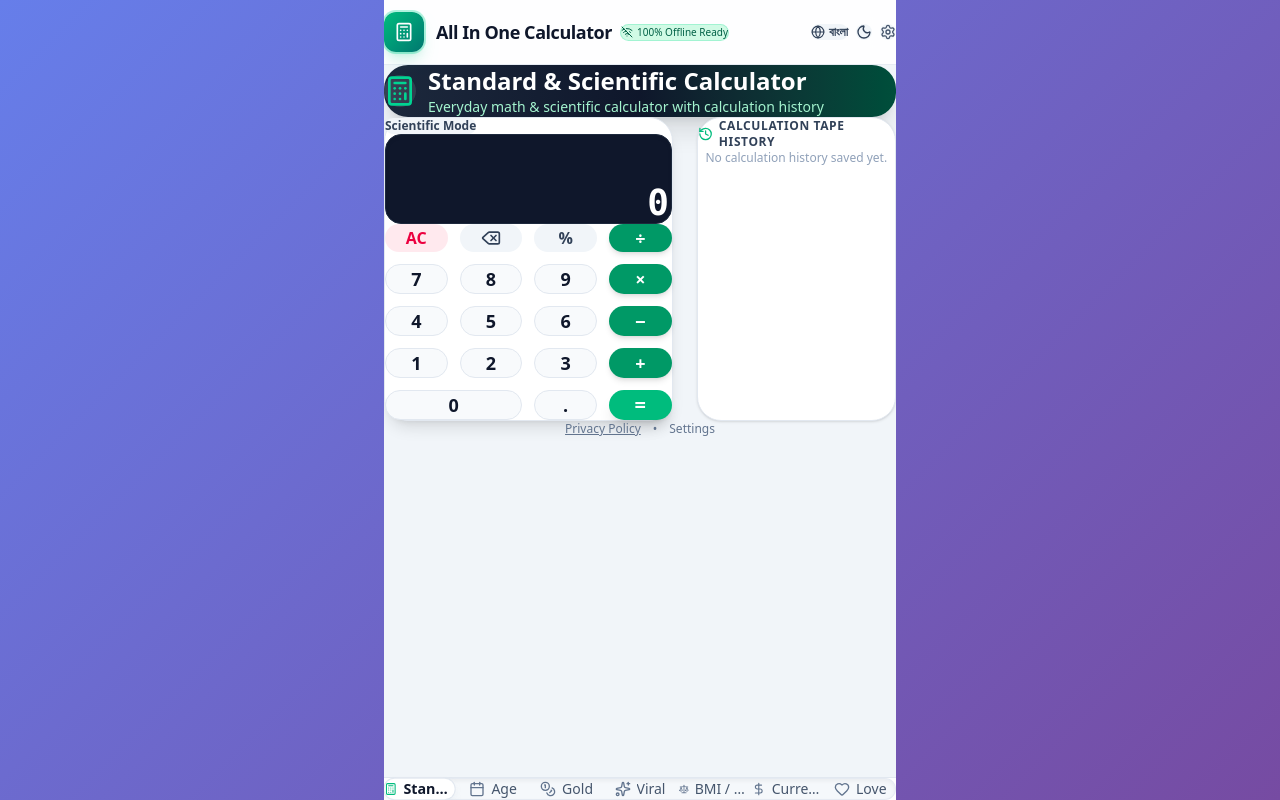
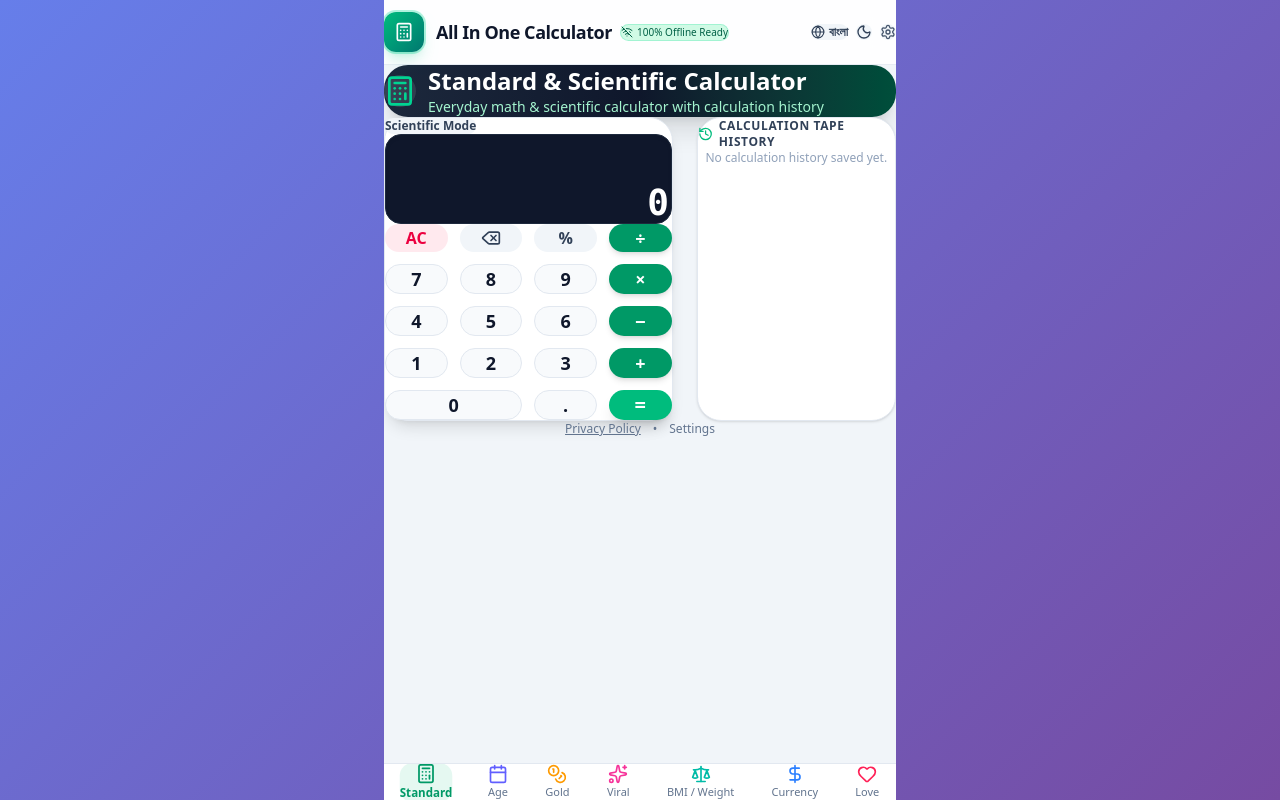
Before and after one commit to dakrish960-wq/All-In-One-Calculator, a React (Vite) app: page / in a window 1280 px wide. Built offline with nearby package versions, Linux system fonts and the light colour scheme; the HTML template or start-up script is replaced by a standard one.

Commit message:
Update Navigation.tsx

```diff
--- a/src/components/Navigation.tsx
+++ b/src/components/Navigation.tsx
@@ -17,20 +17,18 @@
   const t = translations[lang];
 
   const tabs = [
-    { id: 'standard' as CalculatorType, label: t.navStandard, icon: Calculator, color: 'text-emerald-500 bg-emerald-500/10' },
-    { id: 'age' as CalculatorType, label: t.navAge, icon: Calendar, color: 'text-indigo-500 bg-indigo-500/10' },
-    { id: 'gold' as CalculatorType, label: t.navGold, icon: Coins, color: 'text-amber-500 bg-amber-500/10' },
-    { id: 'viral' as CalculatorType, label: t.navViral, icon: Sparkles, color: 'text-pink-500 bg-pink-500/10' },
-    { id: 'weight' as CalculatorType, label: t.navWeight, icon: Scale, color: 'text-teal-500 bg-teal-500/10' },
-    { id: 'currency' as CalculatorType, label: t.navCurrency, icon: DollarSign, color: 'text-blue-500 bg-blue-500/10' },
-    { id: 'love' as CalculatorType, label: t.navLove, icon: Heart, color: 'text-rose-500 bg-rose-500/10' },
+    { id: 'standard' as CalculatorType, label: t.navStandard, icon: Calculator, color: 'text-emerald-500' },
+    { id: 'age' as CalculatorType, label: t.navAge, icon: Calendar, color: 'text-indigo-500' },
+    { id: 'gold' as CalculatorType, label: t.navGold, icon: Coins, color: 'text-amber-500' },
+    { id: 'viral' as CalculatorType, label: t.navViral, icon: Sparkles, color: 'text-pink-500' },
+    { id: 'weight' as CalculatorType, label: t.navWeight, icon: Scale, color: 'text-teal-500' },
+    { id: 'currency' as CalculatorType, label: t.navCurrency, icon: DollarSign, color: 'text-blue-500' },
+    { id: 'love' as CalculatorType, label: t.navLove, icon: Heart, color: 'text-rose-500' },
   ];
 
   return (
-    <>
-      {/* Top Desktop Nav Bar */}
-      <nav className="w-full bg-slate-100/70 dark:bg-slate-800/60 p-1.5 rounded-2xl border border-slate-200/80 dark:border-slate-700/60 my-4 shadow-inner">
-        <div className="grid grid-cols-4 sm:grid-cols-7 gap-1">
+    <nav className="w-full overflow-x-auto no-scrollbar">
+      <div className="flex items-center justify-around gap-1 min-w-max py-1">
         {tabs.map((tab) => {
           const Icon = tab.icon;
           const isActive = activeTab === tab.id;
@@ -38,45 +36,18 @@
             <button
               key={tab.id}
               onClick={() => setActiveTab(tab.id)}
-                className={`flex flex-col sm:flex-row items-center justify-center gap-1.5 py-2.5 px-3 rounded-xl font-medium text-xs sm:text-sm transition-all duration-200 cursor-pointer ${
+              className={`flex flex-col items-center justify-center px-3 py-1.5 rounded-xl transition-all cursor-pointer ${
                 isActive
-                    ? 'bg-white dark:bg-slate-900 text-slate-900 dark:text-white shadow-md shadow-slate-200/50 dark:shadow-slate-950/40 ring-1 ring-slate-200 dark:ring-slate-700 font-semibold scale-[1.02]'
-                    : 'text-slate-600 dark:text-slate-400 hover:text-slate-900 dark:hover:text-slate-200 hover:bg-white/50 dark:hover:bg-slate-900/40'
+                  ? 'bg-emerald-500/10 text-emerald-600 dark:text-emerald-400 font-bold scale-105'
+                  : 'text-slate-500 dark:text-slate-400 hover:text-slate-800 dark:hover:text-slate-200'
               }`}
             >
-                <Icon className={`w-4 h-4 ${isActive ? tab.color.split(' ')[0] : 'text-slate-500'}`} />
-                <span className="truncate">{tab.label}</span>
+              <Icon className={`w-5 h-5 ${isActive ? 'text-emerald-600 dark:text-emerald-400' : tab.color}`} />
+              <span className="text-[11px] mt-1 whitespace-nowrap">{tab.label}</span>
             </button>
           );
         })}
       </div>
     </nav>
-
-      {/* Floating Mobile Bottom Nav */}
-      <div className="fixed bottom-0 left-0 right-0 z-30 sm:hidden bg-white/95 dark:bg-slate-900/95 backdrop-blur-lg border-t border-slate-200 dark:border-slate-800 px-2 py-1.5 shadow-2xl">
-        <div className="flex items-center justify-around">
-          {tabs.map((tab) => {
-            const Icon = tab.icon;
-            const isActive = activeTab === tab.id;
-            return (
-              <button
-                key={tab.id}
-                onClick={() => setActiveTab(tab.id)}
-                className={`flex flex-col items-center justify-center p-1.5 rounded-xl transition-all ${
-                  isActive
-                    ? 'text-emerald-600 dark:text-emerald-400 font-bold scale-105'
-                    : 'text-slate-500 dark:text-slate-400'
-                }`}
-              >
-                <div className={`p-1 rounded-lg ${isActive ? 'bg-emerald-500/10' : ''}`}>
-                  <Icon className="w-5 h-5" />
-                </div>
-                <span className="text-[10px] mt-0.5">{tab.label}</span>
-              </button>
-            );
-          })}
-        </div>
-      </div>
-    </>
   );
 };
```
Lines whose indentation alone changed are shown as unchanged.
